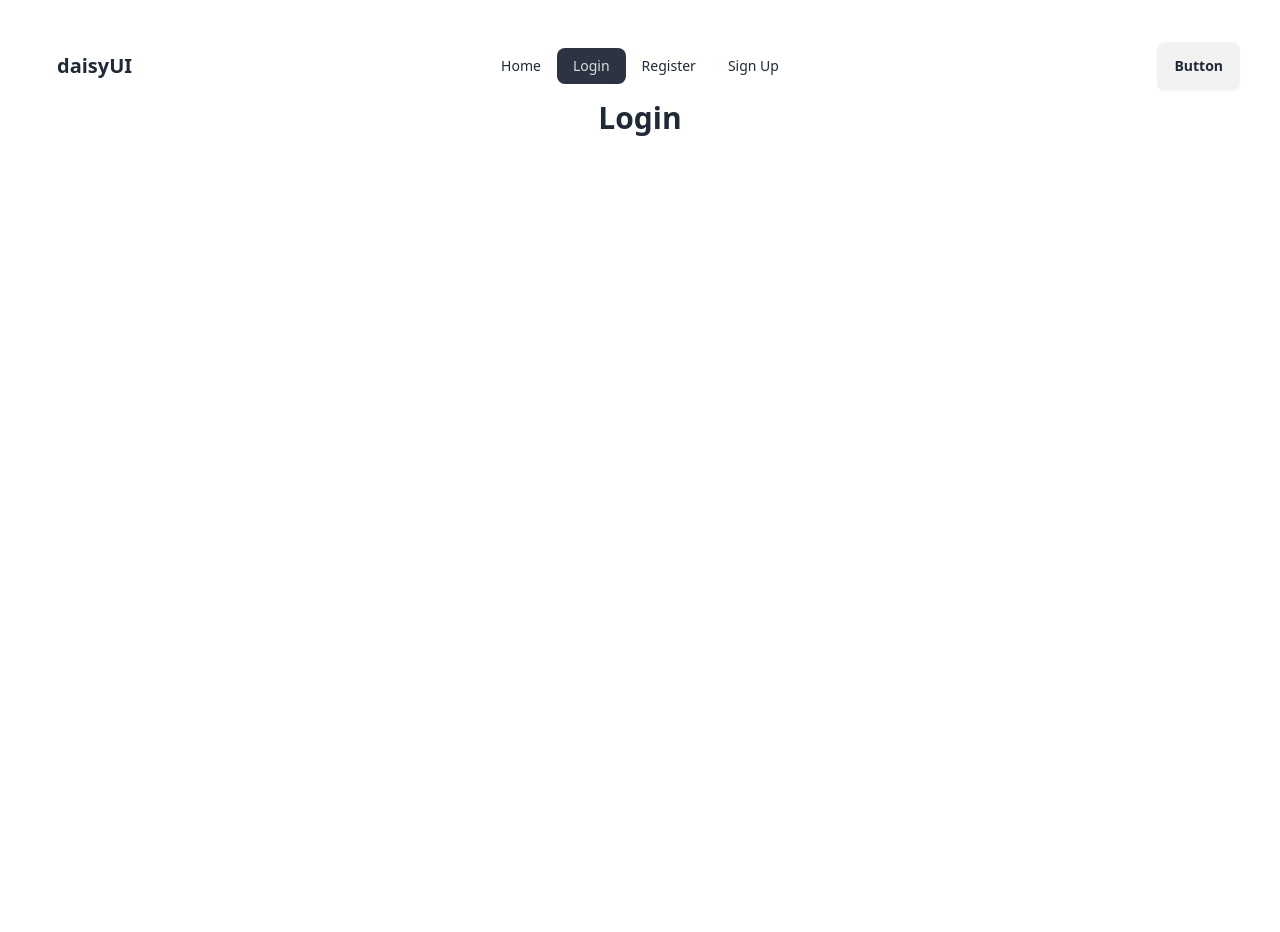
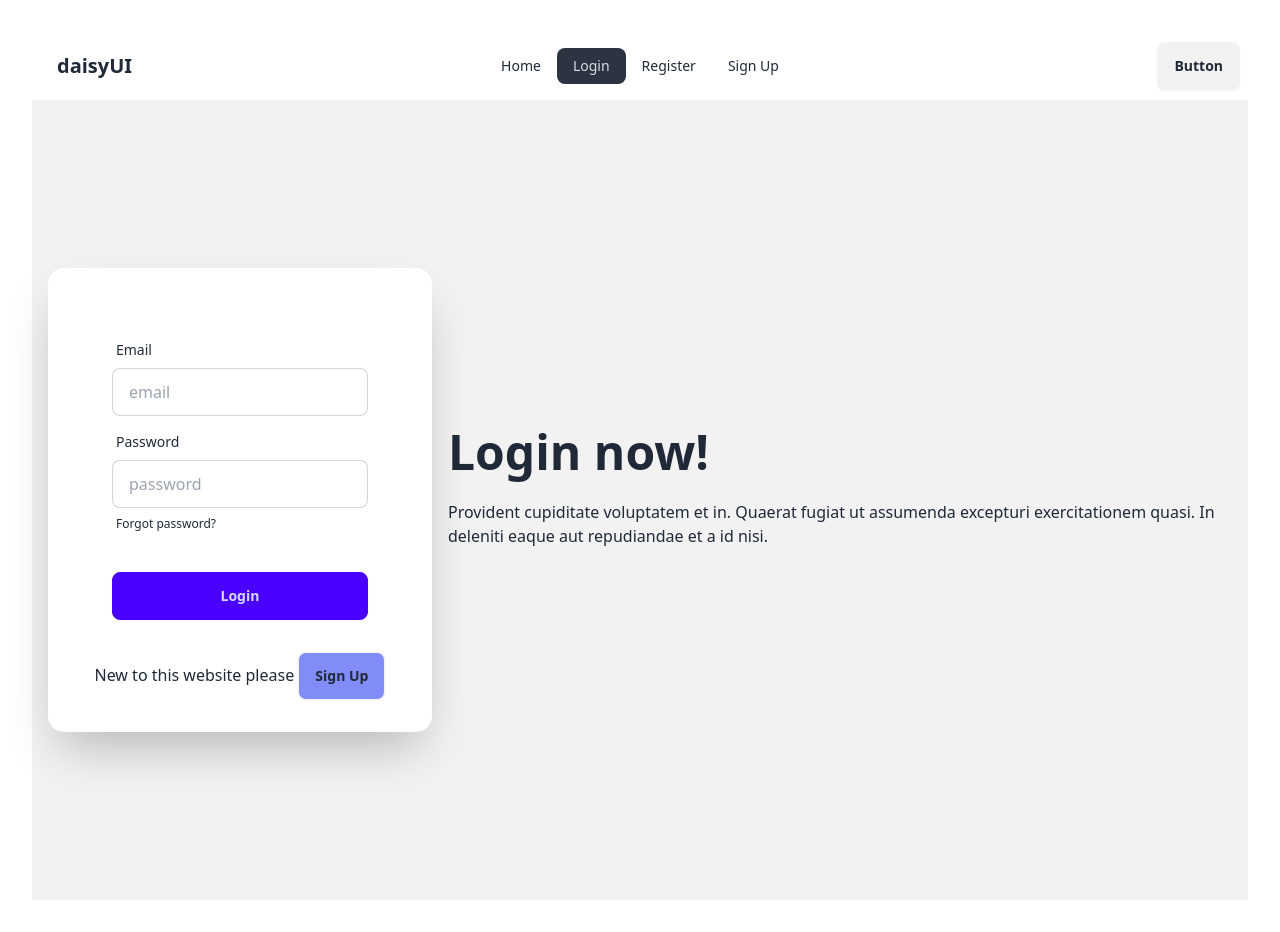
Before and after one commit to Nazmulshuvo123/react-login-from, a React (Vite) app: page /login in a window 1280 px wide. Before the commit the page ends 800 px from the top, so only its background shows below. Built offline with nearby package versions, Linux system fonts and the light colour scheme.

Commit message:
login user with email and password

```diff
--- a/src/Component/Login/Login.jsx
+++ b/src/Component/Login/Login.jsx
@@ -1,11 +1,95 @@
+import { signInWithEmailAndPassword } from "firebase/auth";
+import { auth } from "../../firebase.init";
+import { useState } from "react";
+import { Link } from "react-router-dom";
 
 
 const Login = () => {
-    return (
-        <div>
-            <h2 className="text-3xl font-bold">Login</h2>
+    const [success, setSuccess] = useState(false);
+    const [loginError, setLoginError] = useState('');
+    const handleLogin = (event) =>{
+        event.preventDefault();
+        const email = event.target.email.value;
+        const password = event.target.password.value;
+        console.log(email, password);
+
+        // reset status
+        setSuccess(false)
+        setLoginError('')
+
+        //Login user
+        signInWithEmailAndPassword(auth, email, password)
+         .then(result =>{
+            console.log(result.user)
+            setSuccess(true)
+         })
+         .catch(error =>{
+            console.log('Error', error);
+            setLoginError(error.message);
+         })
+
+
+    }
+  return (
+    <div className="hero bg-base-200 min-h-screen">
+      <div className="hero-content flex-col lg:flex-row-reverse">
+        <div className="text-center lg:text-left">
+          <h1 className="text-5xl font-bold">Login now!</h1>
+          <p className="py-6">
+            Provident cupiditate voluptatem et in. Quaerat fugiat ut assumenda
+            excepturi exercitationem quasi. In deleniti eaque aut repudiandae et
+            a id nisi.
+          </p>
         </div>
-    );
+
+        <div className="card bg-base-100 w-full max-w-sm shrink-0 shadow-2xl">
+          <form onSubmit={handleLogin} className="card-body">
+            <div className="form-control">
+              <label className="label">
+                <span className="label-text">Email</span>
+              </label>
+              <input
+                type="email"
+                name="email"
+                placeholder="email"
+                className="input input-bordered"
+                required
+              />
+            </div>
+            <div className="form-control">
+              <label className="label">
+                <span className="label-text">Password</span>
+              </label>
+              <input
+                type="password"
+                name="password"
+                placeholder="password"
+                className="input input-bordered"
+                required
+              />
+              <label className="label">
+                <a href="#" className="label-text-alt link link-hover">
+                  Forgot password?
+                </a>
+              </label>
+            </div>
+            <div className="form-control mt-6">
+              <button className="btn btn-primary">Login</button>
+            </div>
+          </form>
+         <div>
+         {
+            success && <p className="text-indigo-500"> User Login Successful</p>
+          }
+          {
+            loginError && <p className="text-red-700 font-semibold"> {loginError}</p>
+          }
+          <p>New to this website please <Link to='/signup'> <button className="btn bg-indigo-400">Sign Up</button> </Link></p>
+         </div>
+        </div>
+      </div>
+    </div>
+  );
 };
 
 export default Login;
--- a/src/SignUp/SignUp.jsx
+++ b/src/SignUp/SignUp.jsx
@@ -2,11 +2,13 @@ import { createUserWithEmailAndPassword } from "firebase/auth";
 import { auth } from "../firebase.init";
 import { useState } from "react";
 import { FaEye, FaEyeSlash } from "react-icons/fa";
+import { Link } from "react-router-dom";
 
 const SignUp = () => {
   const [errorMassage, setErrorMassage] = useState("");
   const [success, setSuccess] = useState(false);
   const [showPassword, setShowPassword] = useState(false);
+
 
   const handleSignUp = (event) => {
     event.preventDefault();
@@ -105,6 +107,8 @@ const SignUp = () => {
           Sign Up Successful{" "}
         </p>
       )}
+      <p>Already Have an account? please <Link to='/login'><button className="btn bg-teal-500">Login</button>
+      </Link> </p>
     </div>
   );
 };
```
